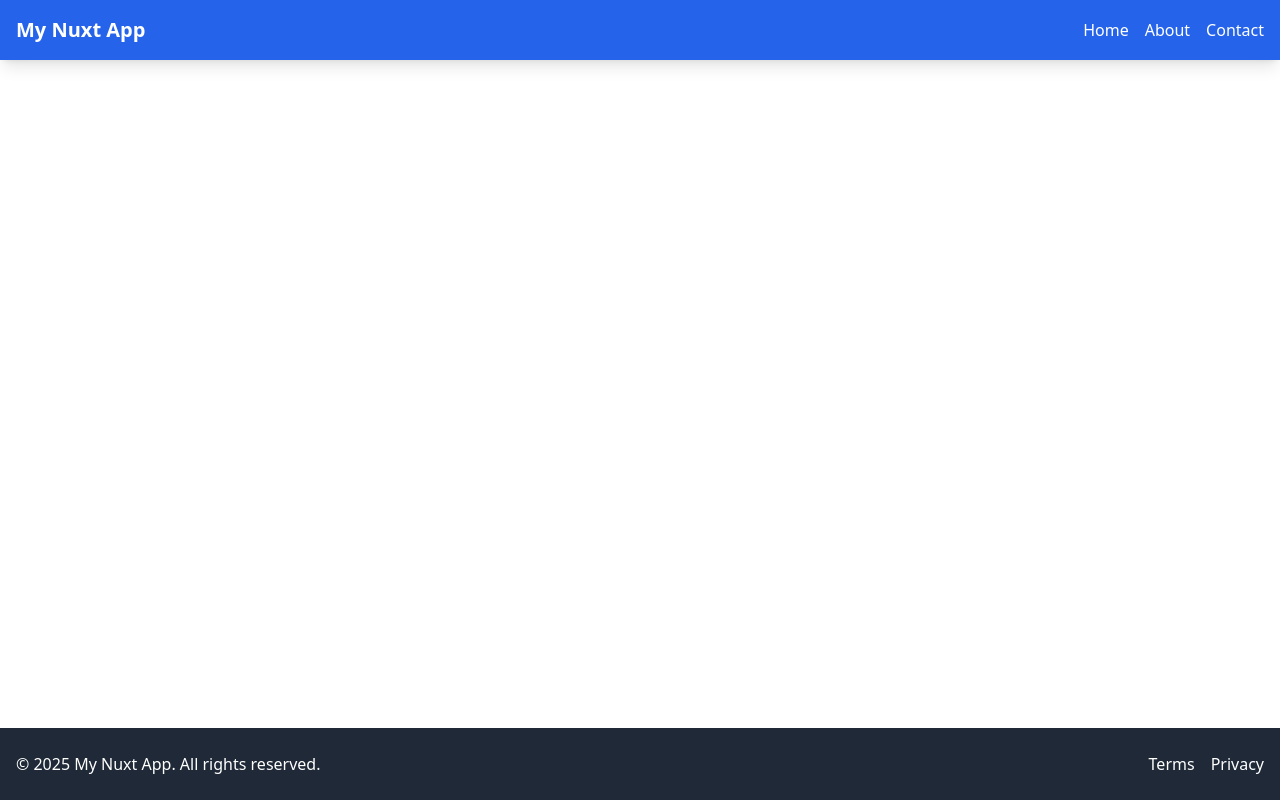
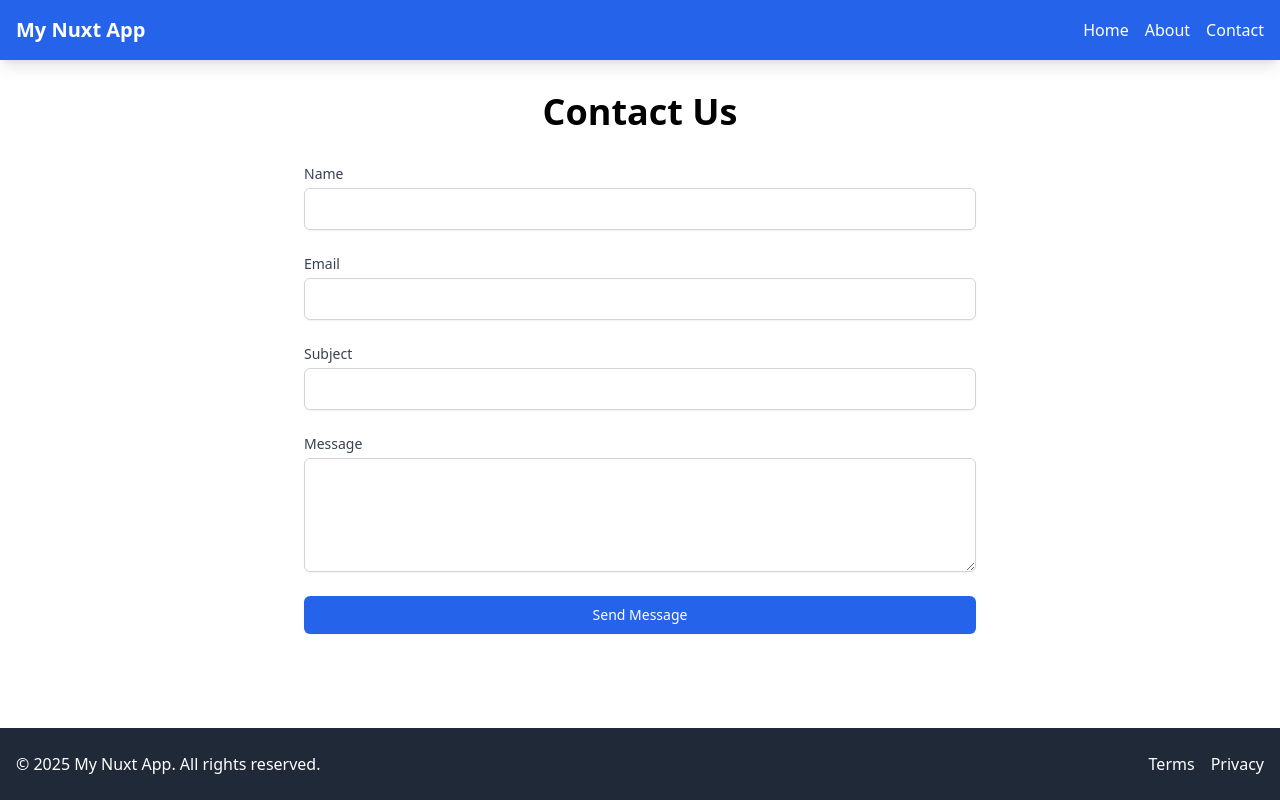
Before and after one commit to kynmh69/nuxt-study, a Nuxt app: page /contact in a window 1280 px wide. Built offline with nearby package versions, Linux system fonts and the light colour scheme.

Commit message:
mod pages

```diff
--- /dev/null
+++ b/pages/contact.vue
@@ -0,0 +1,87 @@
+<template>
+  <div class="max-w-2xl mx-auto">
+    <h1 class="text-4xl font-bold mb-8 text-center">Contact Us</h1>
+
+    <form class="space-y-6">
+      <div>
+        <label for="name" class="block text-sm font-medium text-gray-700">Name</label>
+        <input
+            type="text"
+            id="name"
+            v-model="name"
+            class="mt-1 block w-full rounded-md border-gray-300 shadow-sm focus:border-blue-500 focus:ring-blue-500 p-2 border"
+        >
+      </div>
+
+      <div>
+        <label for="email" class="block text-sm font-medium text-gray-700">Email</label>
+        <input
+            type="email"
+            id="email"
+            v-model="email"
+            class="mt-1 block w-full rounded-md border-gray-300 shadow-sm focus:border-blue-500 focus:ring-blue-500 p-2 border"
+        >
+      </div>
+
+      <div>
+        <label for="subject" class="block text-sm font-medium text-gray-700">Subject</label>
+        <input
+            type="text"
+            id="subject"
+            v-model="subject"
+            class="mt-1 block w-full rounded-md border-gray-300 shadow-sm focus:border-blue-500 focus:ring-blue-500 p-2 border"
+        >
+      </div>
+
+      <div>
+        <label for="message" class="block text-sm font-medium text-gray-700">Message</label>
+        <textarea
+            id="message"
+            v-model="message"
+            rows="4"
+            class="mt-1 block w-full rounded-md border-gray-300 shadow-sm focus:border-blue-500 focus:ring-blue-500 p-2 border"
+        ></textarea>
+      </div>
+
+      <div>
+        <button
+            type="submit"
+            @click.prevent="submitForm"
+            class="w-full flex justify-center py-2 px-4 border border-transparent rounded-md shadow-sm text-sm font-medium text-white bg-blue-600 hover:bg-blue-700 focus:outline-none focus:ring-2 focus:ring-offset-2 focus:ring-blue-500"
+        >
+          Send Message
+        </button>
+      </div>
+    </form>
+
+    <!-- 送信完了メッセージ -->
+    <div v-if="showSuccessMessage" class="mt-4 p-4 bg-green-100 text-green-700 rounded-md">
+      Thank you for your message. We'll get back to you soon!
+    </div>
+  </div>
+</template>
+
+<script setup>
+const name = ref('')
+const email = ref('')
+const subject = ref('')
+const message = ref('')
+const showSuccessMessage = ref(false)
+
+const submitForm = () => {
+  // ここで実際のフォーム送信処理を実装します
+  // 現在はモックの成功メッセージを表示するだけです
+  showSuccessMessage.value = true
+
+  // フォームをリセット
+  name.value = ''
+  email.value = ''
+  subject.value = ''
+  message.value = ''
+
+  // 3秒後に成功メッセージを非表示にする
+  setTimeout(() => {
+    showSuccessMessage.value = false
+  }, 3000)
+}
+</script>
```
